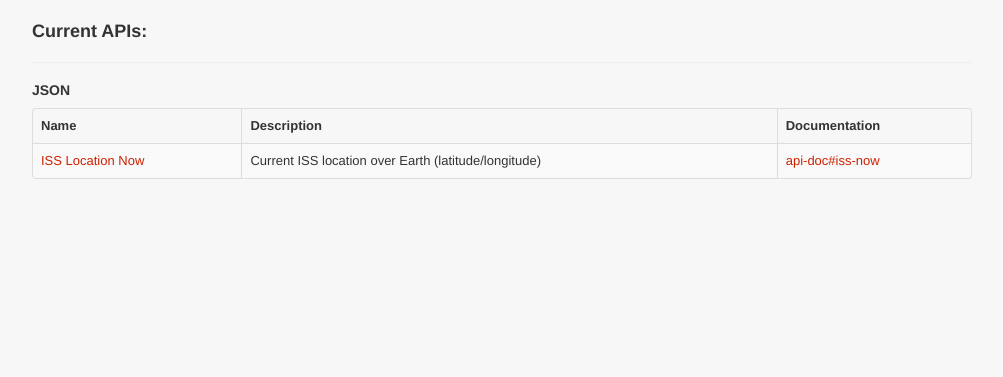
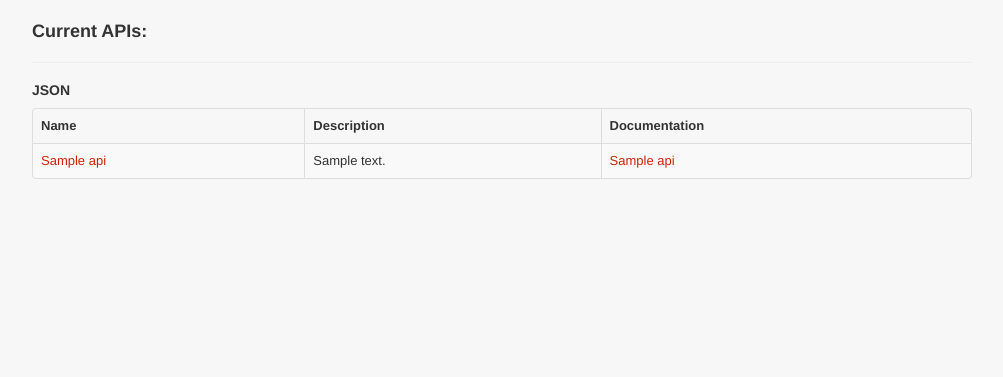
Before and after one commit to open-notify/Open-Notify-API, a Flask app: template templates/index.html in a window 1280 px wide. Shown: the part 65-442 px from the top of the page, without its empty margins (138-1141 px from the left). Run offline with Flask 2, Linux system fonts and the light colour scheme; the template is opened without the code that fills it: most values are stand-ins (such as "Sample title", 1, 10 or a date in 2020).

Commit message:
making it easy to add new APIs

```diff
--- a/app.py
+++ b/app.py
@@ -1,15 +1,52 @@
-from flask import Flask, jsonify, render_template
+from functools import wraps
+from flask import Flask, jsonify, request, current_app, render_template
 import iss
 app = Flask(__name__)
 
+# json endpoint decorator
+def json(func):
+    """Returning a object gets JSONified"""
+    @wraps(func)
+    def decorated_function(*args, **kwargs):
+        return jsonify(func())
+    return decorated_function
+
+# from farazdagi on github
+#   https://gist.github.com/1089923
+def jsonp(func):
+    """Wraps JSONified output for JSONP requests."""
+    @wraps(func)
+    def decorated_function(*args, **kwargs):
+        callback = request.args.get('callback', False)
+        if callback:
+            data = str(func(*args, **kwargs).data)
+            content = str(callback) + '(' + data + ')'
+            mimetype = 'application/javascript'
+            return current_app.response_class(content, mimetype=mimetype)
+        else:
+            return func(*args, **kwargs)
+    return decorated_function
+
+# APIs:
+API_DEFS = [  {
+                "title": "ISS Location Now",
+                "link": "/iss-now.json",
+                "desc": "Current ISS location over Earth (latitude/longitude)",
+                "doclink": "http://open-notify.org/api-doc#iss-now",
+                "docname": "api-doc#iss-now"
+              },
+           ]
+
 @app.route("/")
 def index():
-    return render_template('index.html')
+    return render_template('index.html', apis=API_DEFS)
 
 @app.route("/iss-now.json")
+@json
+@jsonp
 def iss_now():
     loc = iss.get_location()
-    return jsonify({"message": "success", "data": loc})
+    return {"message": "success", "data": loc}
 
 if __name__ == "__main__":
     app.run()
--- a/templates/index.html
+++ b/templates/index.html
@@ -34,13 +34,17 @@
                 <th>Documentation</th>
               </tr>
             </thead>
+
+            {% for api in apis %}
             <tbody>
               <tr>
-                <td><a href="/iss-now.json">ISS Location Now</a></td>
-                <td>Current ISS location over Earth (latitude/longitude)</td>
-                <td><a href="http://open-notify.org/api-doc#iss-now">api-doc#iss-now</a></td>
+                <td><a href="{{ api.link }}">{{ api.title }}</a></td>
+                <td>{{ api.desc }}</td>
+                <td><a href="{{ api.doclink }}">{{ api.docname }}</a></td>
               </tr>
             </tbody>
+            {% endfor %}
+
           </table>
         </p>
       </div>
```
